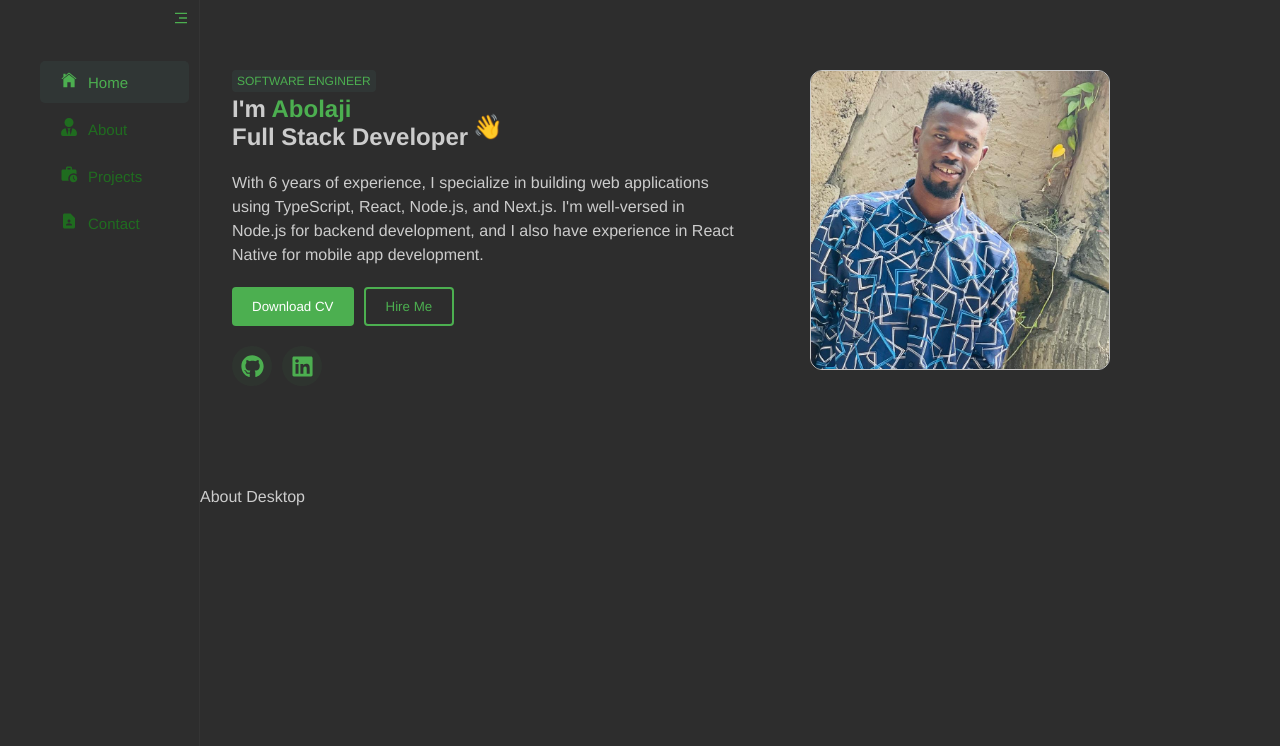
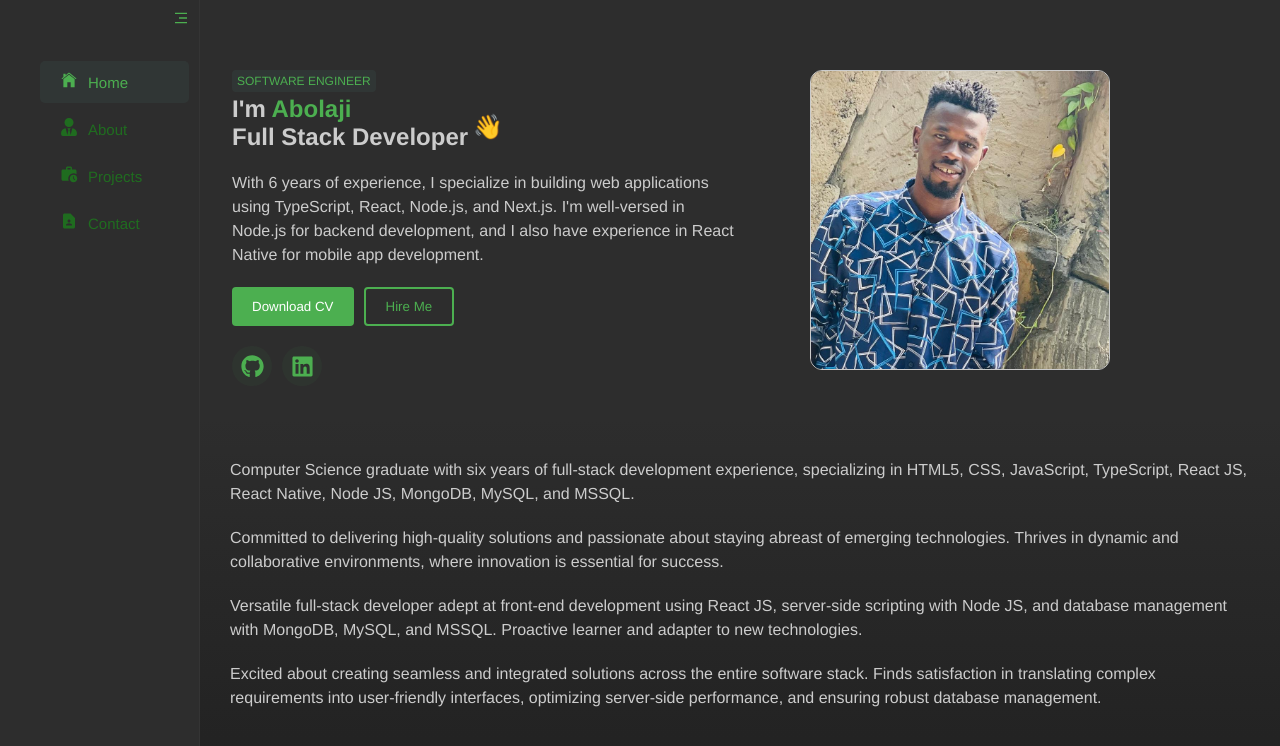
Before and after one commit to abolajii/portfolio-ts, a React (Vite) app: page / in a window 1280 px wide. Shown: the top 746 px of the page. Built offline with nearby package versions, Linux system fonts and the light colour scheme.

Commit message:
first commit

```diff
--- a/src/pages/About.tsx
+++ b/src/pages/About.tsx
@@ -4,20 +4,53 @@ import styled from "styled-components";
 import useMediaQuery from "../hooks/useMediaQuery";
 
 const Container = styled.div`
-  background-color: #2d2d2d;
-  padding-top: 70px;
+  background: linear-gradient(to bottom, #2d2d2d, #222222) !important;
+  padding: 40px 30px;
   color: rgb(204, 204, 204);
-  padding-bottom: 70px;
+`;
+
+const Paragraph = styled.p`
+  line-height: 1.5;
+  font-size: 16px;
+  margin-bottom: 20px;
 `;
 
 const About = () => {
-  const isMobile = useMediaQuery({ maxWidth: 768 });
+  //   const isMobile = useMediaQuery({ maxWidth: 768 });
 
-  if (isMobile) {
-    return <Container>About Mobile</Container>;
-  }
+  //   if (isMobile) {
+  //     return <Container>About Mobile</Container>;
+  //   }
 
-  return <Container>About Desktop</Container>;
+  return (
+    <Container>
+      <Paragraph>
+        Computer Science graduate with six years of full-stack development
+        experience, specializing in HTML5, CSS, JavaScript, TypeScript, React
+        JS, React Native, Node JS, MongoDB, MySQL, and MSSQL.
+      </Paragraph>
+
+      <Paragraph>
+        Committed to delivering high-quality solutions and passionate about
+        staying abreast of emerging technologies. Thrives in dynamic and
+        collaborative environments, where innovation is essential for success.
+      </Paragraph>
+
+      <Paragraph>
+        Versatile full-stack developer adept at front-end development using
+        React JS, server-side scripting with Node JS, and database management
+        with MongoDB, MySQL, and MSSQL. Proactive learner and adapter to new
+        technologies.
+      </Paragraph>
+
+      <Paragraph>
+        Excited about creating seamless and integrated solutions across the
+        entire software stack. Finds satisfaction in translating complex
+        requirements into user-friendly interfaces, optimizing server-side
+        performance, and ensuring robust database management.
+      </Paragraph>
+    </Container>
+  );
 };
 
 export default About;
```
